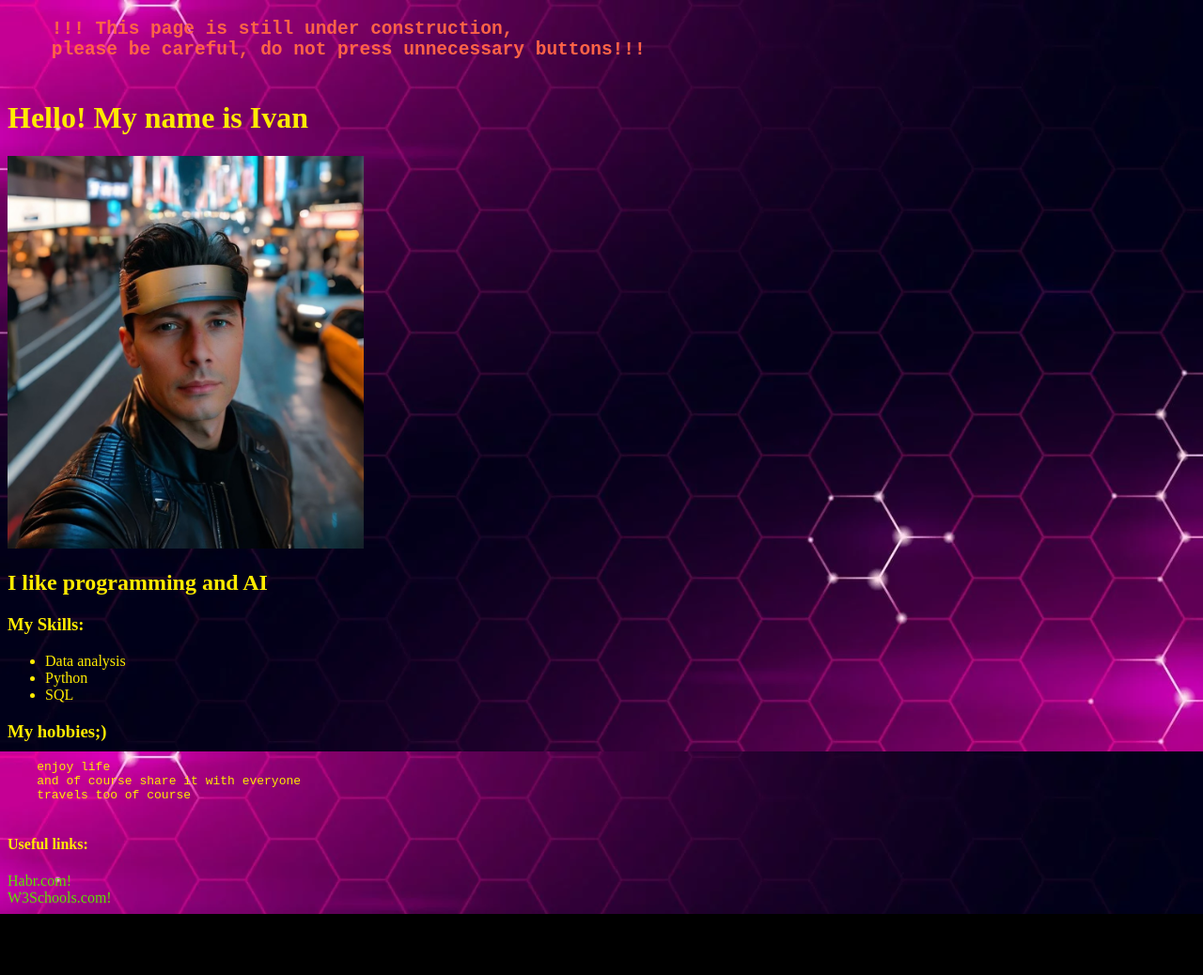
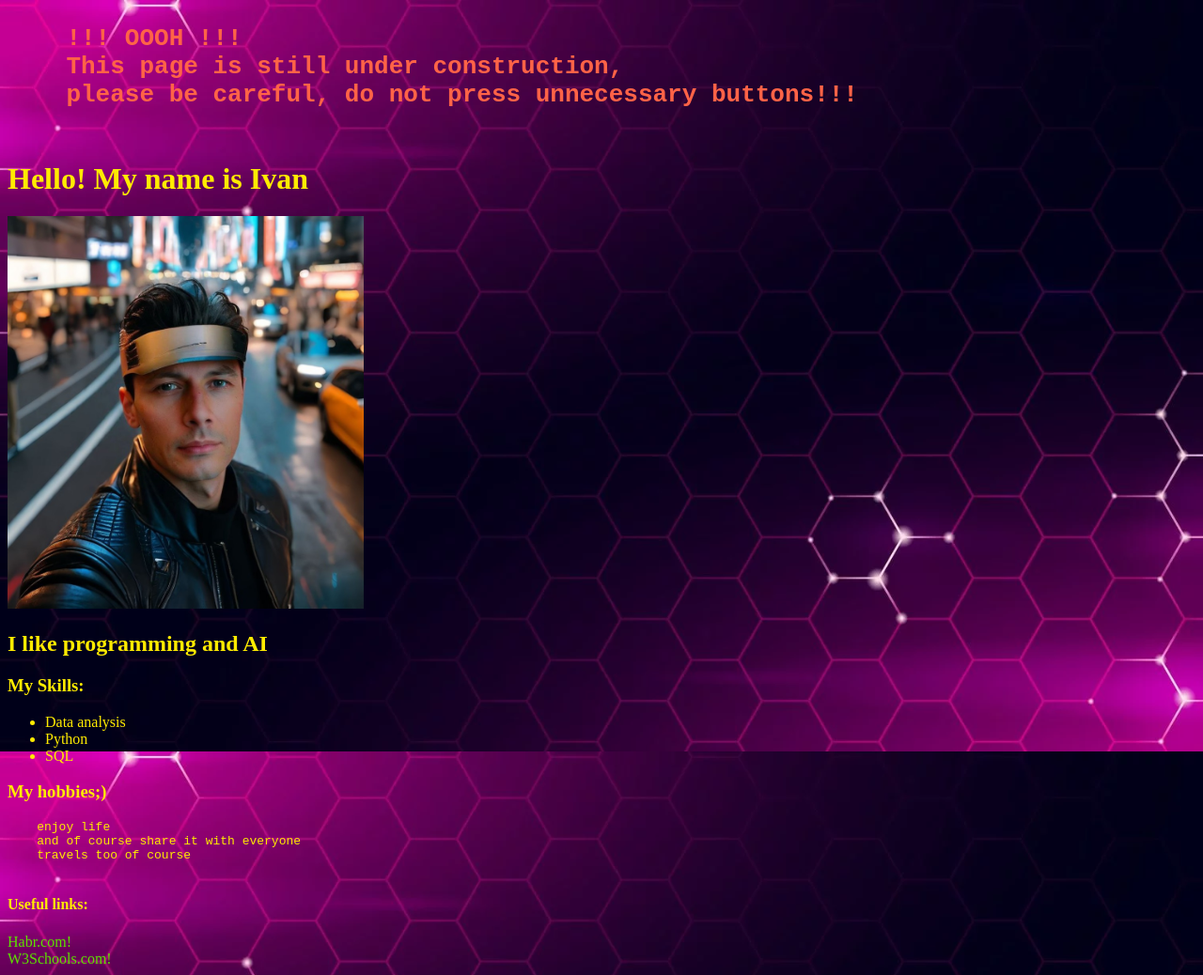
Before and after one commit to nebula387/DataDash, a plain HTML site: page index.html in a window 1280 px wide. Shown: the whole page at 94% size. Before the commit the page ends 973 px from the top, so only its background shows below. Drawn offline with Linux system fonts and the light colour scheme.

Commit message:
Update index.html

```diff
--- a/index.html
+++ b/index.html
@@ -19,12 +19,13 @@
 </head>
 <body>
 
-<h2 style="color:Tomato;">
+<h1 style="color:Tomato;">
   <pre>
-    !!! This page is still under construction,
+    !!! OOOH !!!
+    This page is still under construction,
     please be careful, do not press unnecessary buttons!!!
   </pre>
-</h2>
+</h1>
 <h1 title="Hi, buddy!" >Hello! My name is Ivan</h1>
 <img src="me_ai2.jpg" alt="here have to be my photo" width="30%">
 <h2 title='be "great"'>I like programming and AI</h2>
```
